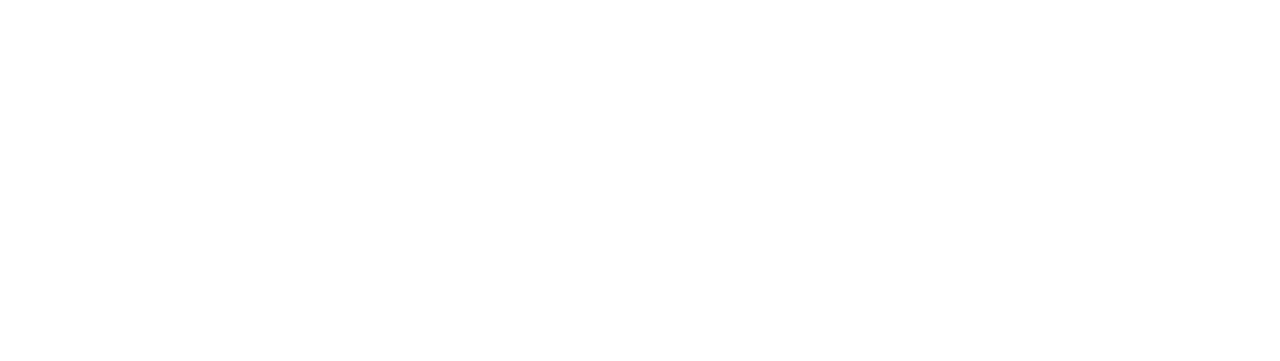
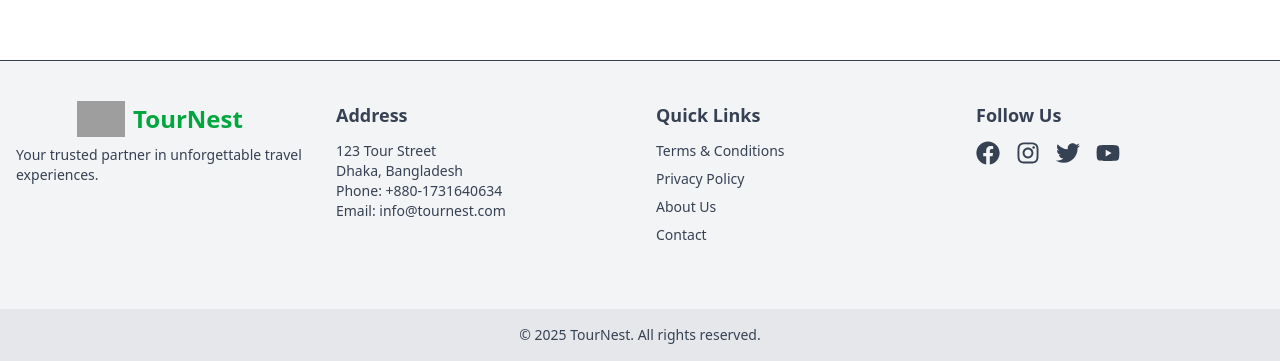
Before and after one commit to smnahidweb/tour-managesment-systems, a React (Vite) app: page / in a window 1280 px wide. Shown: the part 805-1166 px from the top of the page. Before the commit the page ends 800 px from the top, so only its background shows below. Built offline with nearby package versions, Linux system fonts and the light colour scheme; no server answers; grey boxes are pictures that could not be loaded.

Commit message:
added footer

```diff
--- a/src/Components/Footer.jsx
+++ b/src/Components/Footer.jsx
@@ -1,11 +1,69 @@
 import React from 'react';
+import { FaFacebook, FaInstagram, FaTwitter, FaYoutube } from "react-icons/fa";
 
 const Footer = () => {
-    return (
+    const logo = 'https://i.ibb.co/pjzbmxcf/tour.jpg';
+  return (
+    <footer className="bg-gray-100 text-gray-700 dark:bg-gray-900 dark:text-gray-300 border-t">
+      <div className="max-w-7xl mx-auto px-4 py-10 grid grid-cols-1 sm:grid-cols-2 md:grid-cols-4 gap-8">
+
+        {/* Logo & Tagline */}
+        <div >
+          <div className='flex gap-2 justify-center items-center'>
+            <img className='w-12' src={logo} alt="" />
+          <h2 className="text-2xl font-bold text-green-600">TourNest</h2>
+          </div>
+          <p className="mt-2 text-sm">
+            Your trusted partner in unforgettable travel experiences.
+          </p>
+        </div>
+
+        {/* Address */}
         <div>
-            Footer
+          <h3 className="font-semibold text-lg mb-3">Address</h3>
+          <p className="text-sm">123 Tour Street</p>
+          <p className="text-sm">Dhaka, Bangladesh</p>
+          <p className="text-sm">Phone: +880-1731640634</p>
+          <p className="text-sm">Email: info@tournest.com</p>
         </div>
-    );
+
+        {/* Policies / Links */}
+        <div>
+          <h3 className="font-semibold text-lg mb-3">Quick Links</h3>
+          <ul className="space-y-2 text-sm">
+            <li><a href="/terms" className="hover:underline">Terms & Conditions</a></li>
+            <li><a href="/privacy" className="hover:underline">Privacy Policy</a></li>
+            <li><a href="/about" className="hover:underline">About Us</a></li>
+            <li><a href="/contact" className="hover:underline">Contact</a></li>
+          </ul>
+        </div>
+
+        {/* Social Media */}
+        <div>
+          <h3 className="font-semibold text-lg mb-3">Follow Us</h3>
+          <div className="flex space-x-4 text-2xl">
+            <a href="https://web.facebook.com/avro.ahmed.nil.2025" target='_blank' aria-label="Facebook" className="hover:text-blue-600">
+              <FaFacebook />
+            </a>
+            <a href="https://www.instagram.com/accounts/login/?hl=en" target='_blank' aria-label="Instagram" className="hover:text-pink-500">
+              <FaInstagram />
+            </a>
+            <a href="https://x.com/home" target='_blank'  aria-label="Twitter" className="hover:text-sky-500">
+              <FaTwitter />
+            </a>
+            <a href="https://www.youtube.com/" target='_blank' aria-label="YouTube" className="hover:text-red-600">
+              <FaYoutube />
+            </a>
+          </div>
+        </div>
+      </div>
+
+      {/* Footer Bottom */}
+      <div className="bg-gray-200 dark:bg-gray-800 text-center py-4 text-sm mt-6">
+        &copy; {new Date().getFullYear()} TourNest. All rights reserved.
+      </div>
+    </footer>
+  );
 };
 
 export default Footer;
--- a/src/Layout/MainLayout.jsx
+++ b/src/Layout/MainLayout.jsx
@@ -7,7 +7,7 @@
     return (
         <div>
             <Navbar></Navbar>
-            <div className='mx-auto container'>
+            <div className='mx-auto container min-h-screen'>
                <Outlet></Outlet>
          </div>
          <Footer></Footer>
```
